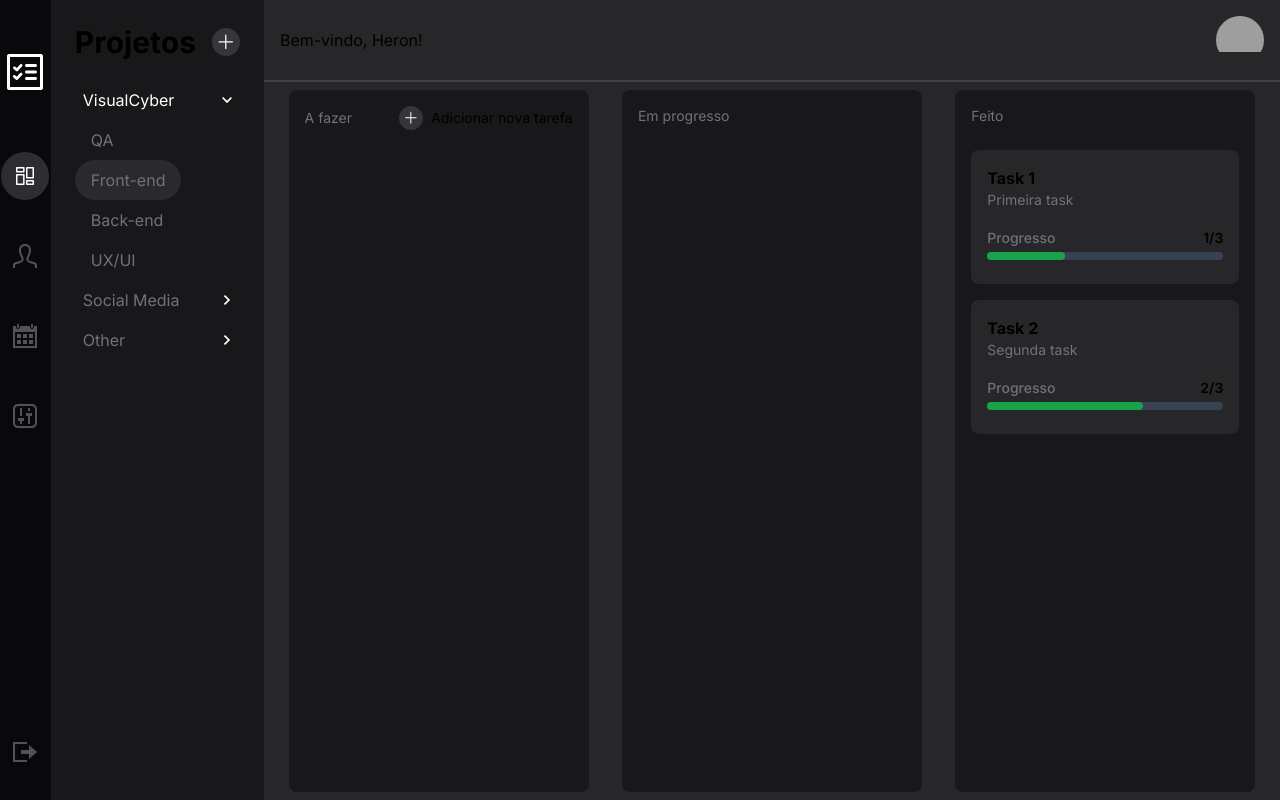
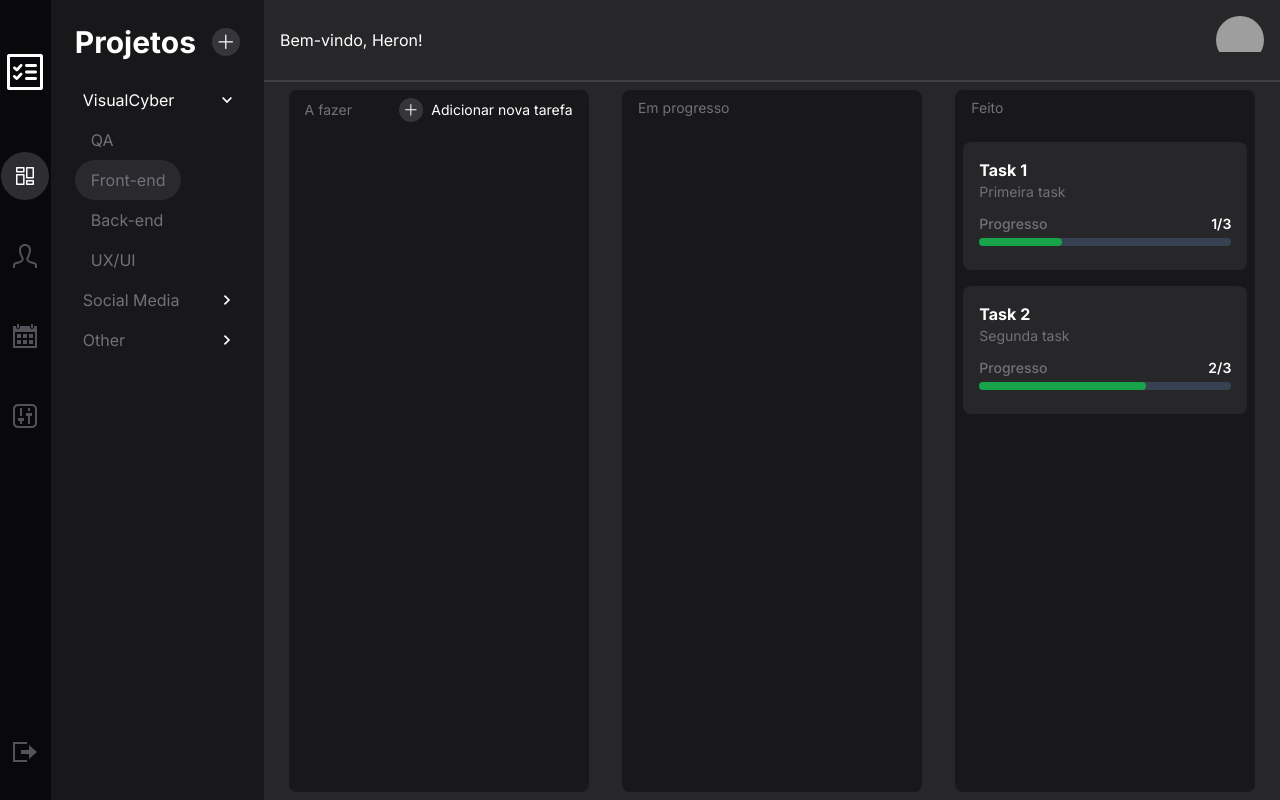
Before and after one commit to szHeron/todolist-visualcyber, a Next.js app: page / in a window 1280 px wide. Built offline with nearby package versions, Linux system fonts and the light colour scheme; grey boxes are pictures that could not be loaded.

Commit message:
feat: added custom scrollbar

```diff
--- a/app/globals.css
+++ b/app/globals.css
@@ -3,27 +3,21 @@
 @tailwind utilities;
 
 :root {
-  --foreground-rgb: 0, 0, 0;
-  --background-start-rgb: 214, 219, 220;
-  --background-end-rgb: 255, 255, 255;
-}
-
-@media (prefers-color-scheme: dark) {
-  :root {
-    --foreground-rgb: 255, 255, 255;
-    --background-start-rgb: 0, 0, 0;
-    --background-end-rgb: 0, 0, 0;
-  }
+  --foreground-rgb: 255, 255, 255;
 }
 
 body {
   color: rgb(var(--foreground-rgb));
-  background: linear-gradient(
-      to bottom,
-      transparent,
-      rgb(var(--background-end-rgb))
-    )
-    rgb(var(--background-start-rgb));
+}
+
+::-webkit-scrollbar {
+  width: 6px;
+  background-color: #111;
+}
+
+::-webkit-scrollbar-thumb {
+  border-radius: 6px;
+  background-color: #fff;
 }
 
 @layer utilities {
--- a/app/page.tsx
+++ b/app/page.tsx
@@ -19,7 +19,7 @@ export interface ITodo {
 
 export default function Home() {
   return (
-    <main className="flex flex-row h-screen bg-zinc-800 bg">
+    <main className="flex flex-row h-screen bg-zinc-800 overflow-hidden">
       <Navbar/>
       <Projects/>
       <div className="flex flex-col h-full w-full">
--- a/components/ColumnBoard.tsx
+++ b/components/ColumnBoard.tsx
@@ -36,11 +36,11 @@ export default function ColumnBoard(props: IColumnBoard){
         <Droppable droppableId={props.id}>
             {(provided) => (
                 <div
-                    className="flex flex-col items-center p-4 rounded-lg bg-zinc-900 w-[30%]"
+                    className="flex flex-col items-center p-2 rounded-lg bg-zinc-900 w-[30%] overflow-y-auto"
                     {...provided.droppableProps}
                     ref={provided.innerRef}
                 >
-                    <div className="flex flex-row w-full justify-between items-center mb-4 text-sm">
+                    <div className="flex flex-row w-full justify-between items-center mb-4 text-sm px-2">
                         <p className="text-zinc-500">
                             {props.title}
                         </p>
--- a/components/TodoCard.tsx
+++ b/components/TodoCard.tsx
@@ -29,7 +29,7 @@ export default function TodoCard(props: ITodoCard){
                     {...provided.draggableProps}
                     {...provided.dragHandleProps}
                     ref={provided.innerRef}
-                    className="flex flex-col bg-zinc-800 h-1/5 w-full rounded-lg p-4 justify-between my-2"
+                    className="flex flex-col bg-zinc-800 min-h-32 w-full rounded-lg p-4 justify-between my-2"
                     onClick={()=>setOpenModal(true)}
                 >
                     <div>
```
